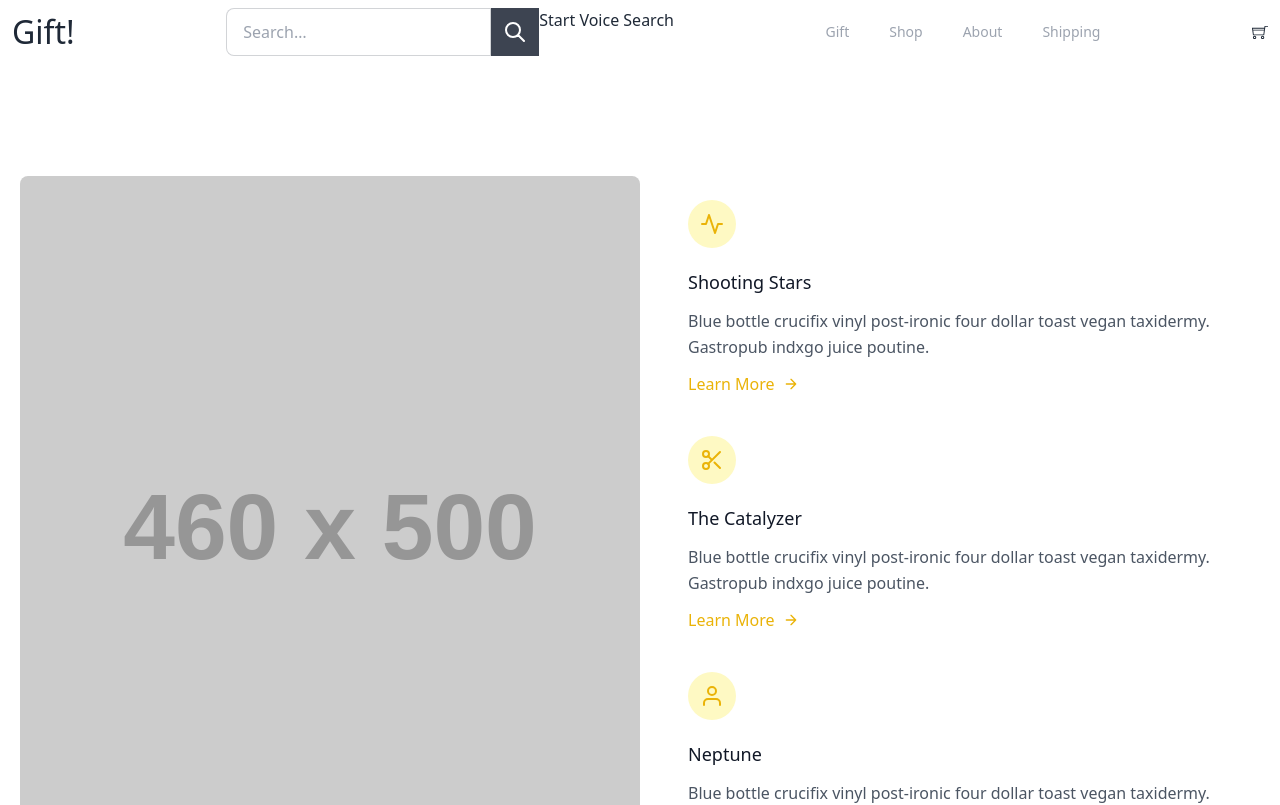
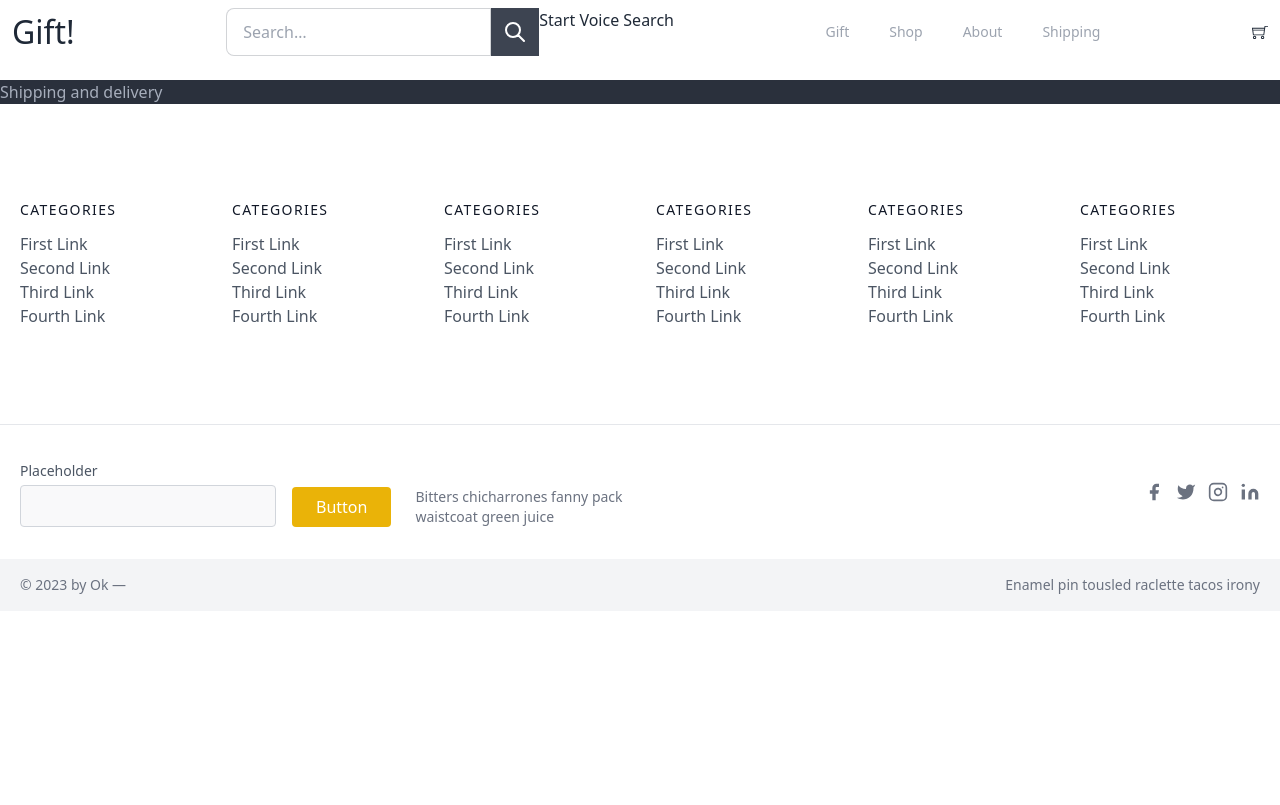
Before and after one commit to Ohohko/Mid-project, a React (Vite) app: page /shipping in a window 1280 px wide. Shown: the top 805 px of the page. Built offline with nearby package versions, Linux system fonts and the light colour scheme.

Commit message:
products demo

```diff
--- a/src/components/Card.jsx
+++ b/src/components/Card.jsx
@@ -3,7 +3,7 @@ import pic from "../img/6.jpeg";
 
 const Card = () =>{
   return (
-<div className="card w-48 bg-base-100 shadow-xl ml-4 mt-12">
+<div className="card w-48 bg-base-100 shadow-xl mt-4 mx-2">
   <figure><img src= {pic}/></figure>
   <div className="card-body">
     <h2 className="card-title">
--- /dev/null
+++ b/src/components/FeaturedProducts.jsx
@@ -0,0 +1,56 @@
+import React from 'react'
+
+const FeaturedProducts = ({type}) => {
+
+    const data = [
+        {
+        id: 1,
+        img:"https://brouwhoeve.es/wp-content/uploads/2022/02/istockphoto-1128262881-612x612-1.jpg",
+        img2:'https://d3m9l0v76dty0.cloudfront.net/system/photos/1776707/extra_large/13e03de5be8f262623b7e8db1292f0df.jpg',
+        title:"Gift demo 1",
+        isNew:true,
+        oldPrice:100,
+        price:85,
+        },
+        {
+            id: 2,
+        img:"https://brouwhoeve.es/wp-content/uploads/2022/02/istockphoto-1128262881-612x612-1.jpg",
+        img2:'https://d3m9l0v76dty0.cloudfront.net/system/photos/1776707/extra_large/13e03de5be8f262623b7e8db1292f0df.jpg',
+        title:"Gift demo 2",
+        isNew:true,
+        oldPrice:80,
+        price:55,
+
+        },
+        {
+            id: 3,
+        img:"https://brouwhoeve.es/wp-content/uploads/2022/02/istockphoto-1128262881-612x612-1.jpg",
+        img2:'https://d3m9l0v76dty0.cloudfront.net/system/photos/1776707/extra_large/13e03de5be8f262623b7e8db1292f0df.jpg',
+        title:"Gift demo 3",
+        oldPrice:40,
+        price:20,
+
+        },
+        {
+         id: 4,
+        img:'https://d3m9l0v76dty0.cloudfront.net/system/photos/1776707/extra_large/13e03de5be8f262623b7e8db1292f0df.jpg',
+        title:"Gift demo4",
+        oldPrice:10,
+        price:5,
+
+        }
+
+    ]
+
+
+  return (
+    <div className='featuredProducts mx-3.5'>FeaturedProducts
+    <div className='top'>
+        <h1>{type} products</h1>
+    </div>
+    <div className='bottom'></div>
+    </div>
+  )
+}
+
+export default FeaturedProducts
--- /dev/null
+++ b/src/components/Hero.jsx
@@ -0,0 +1,34 @@
+import React from 'react'
+import image from '../img/gift2.jpeg'
+import { TypeAnimation } from 'react-type-animation'
+
+const Hero = () => {
+  return (
+    <div className="hero min-h-screen" style={{backgroundImage:`url(${image})` }}>
+    <div className="hero-overlay bg-opacity-60"></div>
+    <div className="hero-content text-center text-neutral-content">
+      <div className="max-w-md">
+        <h1 className="mb-5 text-5xl font-bold">Welcome to Gift Shop</h1>
+        <TypeAnimation
+        sequence={[
+          'Best Gifts for your lovers',
+          2000,
+          '',
+          500,
+          'New Collection 2023',
+          2000,
+        ]}
+        wrapper="div"
+        cursor={true}
+        repeat={Infinity}
+        style={{ fontSize: '2em' }}
+      />
+        <p className="mb-5">Provident cupiditate voluptatem et in. Quaerat fugiat ut assumenda excepturi exercitationem quasi. In deleniti eaque aut repudiandae et a id nisi.</p>
+        <button className="btn btn-outline btn-warning">Get Started</button>
+      </div>
+    </div>
+  </div>
+  )
+}
+
+export default Hero
--- a/src/pages/Home.jsx
+++ b/src/pages/Home.jsx
@@ -1,39 +1,19 @@
 import React from 'react'
-import { TypeAnimation } from 'react-type-animation'
 import Card from '../components/Card'
-import image from '../img/gift2.jpeg'
+import FeaturedProducts from '../components/FeaturedProducts'
+import Hero from '../components/Hero'
+
 
 const Home = ()=> {
   return (
-    <html data-theme="dark">
+
   <div data-theme="light">
-  <div className="hero min-h-screen" style={{backgroundImage:`url(${image})` }}>
-  <div className="hero-overlay bg-opacity-60"></div>
-  <div className="hero-content text-center text-neutral-content">
-    <div className="max-w-md">
-      <h1 className="mb-5 text-5xl font-bold">Welcome to Gift Shop</h1>
-      <TypeAnimation
-      sequence={[
-        'Best Gifts for your lovers',
-        2000,
-        '',
-        500,
-        'New Collection 2023',
-        2000,
-      ]}
-      wrapper="div"
-      cursor={true}
-      repeat={Infinity}
-      style={{ fontSize: '2em' }}
-    />
-      <p className="mb-5">Provident cupiditate voluptatem et in. Quaerat fugiat ut assumenda excepturi exercitationem quasi. In deleniti eaque aut repudiandae et a id nisi.</p>
-      <button className="btn btn-outline btn-warning">Get Started</button>
-    </div>
+  <Hero/>
+  <FeaturedProducts type="featured"/>
+  <Card/>
+  <FeaturedProducts type="trending"/>
   </div>
-</div>
-<Card/>
-  </div>
-</html>
+
 
 
   )
--- a/src/pages/Shipping.jsx
+++ b/src/pages/Shipping.jsx
@@ -2,71 +2,10 @@ import React from 'react'
 
 function Shipping() {
   return (
-    <html data-theme="dark">
-    <div data-theme="light">
-    <section class="text-gray-600 body-font">
-  <div class="container px-5 py-24 mx-auto flex flex-wrap">
-    <div class="lg:w-1/2 w-full mb-10 lg:mb-0 rounded-lg overflow-hidden">
-      <img alt="feature" class="object-cover object-center h-full w-full" src="https://dummyimage.com/460x500"/>
-    </div>
-    <div class="flex flex-col flex-wrap lg:py-6 -mb-10 lg:w-1/2 lg:pl-12 lg:text-left text-center">
-      <div class="flex flex-col mb-10 lg:items-start items-center">
-        <div class="w-12 h-12 inline-flex items-center justify-center rounded-full bg-yellow-100 text-yellow-500 mb-5">
-          <svg fill="none" stroke="currentColor" stroke-linecap="round" stroke-linejoin="round" stroke-width="2" class="w-6 h-6" viewBox="0 0 24 24">
-            <path d="M22 12h-4l-3 9L9 3l-3 9H2"></path>
-          </svg>
-        </div>
-        <div class="flex-grow">
-          <h2 class="text-gray-900 text-lg title-font font-medium mb-3">Shooting Stars</h2>
-          <p class="leading-relaxed text-base">Blue bottle crucifix vinyl post-ironic four dollar toast vegan taxidermy. Gastropub indxgo juice poutine.</p>
-          <a class="mt-3 text-yellow-500 inline-flex items-center">Learn More
-            <svg fill="none" stroke="currentColor" stroke-linecap="round" stroke-linejoin="round" stroke-width="2" class="w-4 h-4 ml-2" viewBox="0 0 24 24">
-              <path d="M5 12h14M12 5l7 7-7 7"></path>
-            </svg>
-          </a>
-        </div>
-      </div>
-      <div class="flex flex-col mb-10 lg:items-start items-center">
-        <div class="w-12 h-12 inline-flex items-center justify-center rounded-full bg-yellow-100 text-yellow-500 mb-5">
-          <svg fill="none" stroke="currentColor" stroke-linecap="round" stroke-linejoin="round" stroke-width="2" class="w-6 h-6" viewBox="0 0 24 24">
-            <circle cx="6" cy="6" r="3"></circle>
-            <circle cx="6" cy="18" r="3"></circle>
-            <path d="M20 4L8.12 15.88M14.47 14.48L20 20M8.12 8.12L12 12"></path>
-          </svg>
-        </div>
-        <div class="flex-grow">
-          <h2 class="text-gray-900 text-lg title-font font-medium mb-3">The Catalyzer</h2>
-          <p class="leading-relaxed text-base">Blue bottle crucifix vinyl post-ironic four dollar toast vegan taxidermy. Gastropub indxgo juice poutine.</p>
-          <a class="mt-3 text-yellow-500 inline-flex items-center">Learn More
-            <svg fill="none" stroke="currentColor" stroke-linecap="round" stroke-linejoin="round" stroke-width="2" class="w-4 h-4 ml-2" viewBox="0 0 24 24">
-              <path d="M5 12h14M12 5l7 7-7 7"></path>
-            </svg>
-          </a>
-        </div>
-      </div>
-      <div class="flex flex-col mb-10 lg:items-start items-center">
-        <div class="w-12 h-12 inline-flex items-center justify-center rounded-full bg-yellow-100 text-yellow-500 mb-5">
-          <svg fill="none" stroke="currentColor" stroke-linecap="round" stroke-linejoin="round" stroke-width="2" class="w-6 h-6" viewBox="0 0 24 24">
-            <path d="M20 21v-2a4 4 0 00-4-4H8a4 4 0 00-4 4v2"></path>
-            <circle cx="12" cy="7" r="4"></circle>
-          </svg>
-        </div>
-        <div class="flex-grow">
-          <h2 class="text-gray-900 text-lg title-font font-medium mb-3">Neptune</h2>
-          <p class="leading-relaxed text-base">Blue bottle crucifix vinyl post-ironic four dollar toast vegan taxidermy. Gastropub indxgo juice poutine.</p>
-          <a class="mt-3 text-yellow-500 inline-flex items-center">Learn More
-            <svg fill="none" stroke="currentColor" stroke-linecap="round" stroke-linejoin="round" stroke-width="2" class="w-4 h-4 ml-2" viewBox="0 0 24 24">
-              <path d="M5 12h14M12 5l7 7-7 7"></path>
-            </svg>
-          </a>
-        </div>
-      </div>
-    </div>
-  </div>
-</section>
+    <div data-theme="dark">
+    <p>Shipping and delivery</p>
 
-    </div>
-  </html>
+ </div>
   )
 }
 
```
